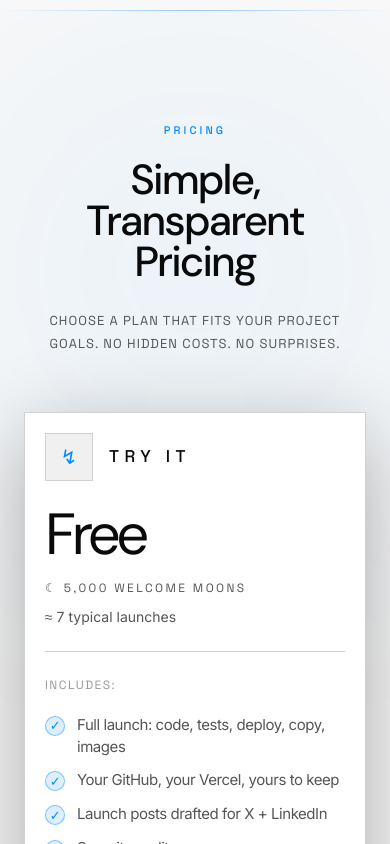
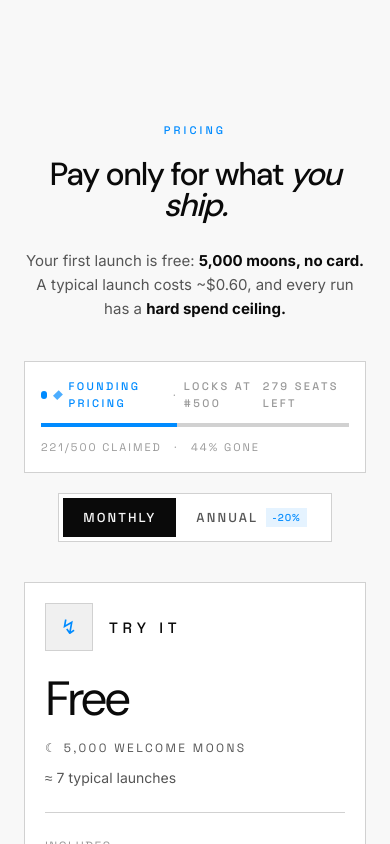
Before and after one commit to madvillax/Moonshift, a Next.js app: page / in a window 390 px wide. Shown: the part 10740-11584 px from the top of the page. Built offline with nearby package versions, Linux system fonts and the light colour scheme.

Commit message:
Pricing Section Updated

```diff
--- a/src/components/Pricing.tsx
+++ b/src/components/Pricing.tsx
@@ -1,15 +1,16 @@
 "use client";
 
-import { motion } from "framer-motion";
+import { useState } from "react";
+import { motion, AnimatePresence } from "framer-motion";
+
+type Billing = "monthly" | "annual";
 
 const plans = [
   {
     label: "Try It",
     icon: "↯",
-    price: "Free",
-    billing: "",
-    moons: "5,000 welcome moons",
-    launches: "≈ 7 typical launches",
+    monthly: { price: "Free", billing: "", moons: "5,000 welcome moons", launches: "≈ 7 typical launches" },
+    annual: { price: "Free", billing: "", moons: "5,000 welcome moons", launches: "≈ 7 typical launches" },
     includes: [
       "Full launch: code, tests, deploy, copy, images",
       "Your GitHub, your Vercel, yours to keep",
@@ -24,10 +25,8 @@ const plans = [
   {
     label: "Starter",
     icon: "▣",
-    price: "$49",
-    billing: "/ mo",
-    moons: "15,000 moons / mo",
-    launches: "≈ 21 launches / month",
+    monthly: { price: "$49", billing: "/ mo", moons: "15,000 moons / mo", launches: "≈ 21 launches / month", save: "" },
+    annual: { price: "$39", billing: "/ mo", moons: "15,000 moons / mo", launches: "≈ 21 launches / month", save: "save $120/yr" },
     includes: [
       "Iterate tab — refine without full re-runs",
       "Run scrub + replay across every project",
@@ -42,10 +41,8 @@ const plans = [
   {
     label: "Pro",
     icon: "∞",
-    price: "$99",
-    billing: "/ mo",
-    moons: "35,000 moons / mo",
-    launches: "≈ 50 launches / month",
+    monthly: { price: "$99", billing: "/ mo", moons: "35,000 moons / mo", launches: "≈ 50 launches / month", save: "" },
+    annual: { price: "$79", billing: "/ mo", moons: "35,000 moons / mo", launches: "≈ 50 launches / month", save: "save $240/yr" },
     includes: [
       "Everything in Starter",
       "Full-mode agent — deeper reasoning per phase",
@@ -60,18 +57,17 @@ const plans = [
 ];
 
 export default function Pricing() {
+  const [billing, setBilling] = useState<Billing>("monthly");
+
   return (
     <section id="pricing" className="relative overflow-hidden bg-bg-deep py-28 md:py-36">
-      <div className="pointer-events-none absolute inset-x-0 top-0 h-px bg-gradient-to-r from-transparent via-accent/40 to-transparent" />
-      <div className="pointer-events-none absolute left-1/2 top-20 h-[360px] w-[360px] -translate-x-1/2 rounded-full bg-accent/10 blur-[140px]" />
-
       <div className="relative mx-auto max-w-[1320px] px-6 lg:px-8">
         <motion.div
           initial={{ opacity: 0, y: 18 }}
           whileInView={{ opacity: 1, y: 0 }}
           viewport={{ once: true, margin: "-120px" }}
           transition={{ duration: 0.45, ease: [0.16, 1, 0.3, 1] }}
-          className="mx-auto mb-14 max-w-4xl text-center md:mb-16"
+          className="mx-auto mb-10 max-w-4xl text-center md:mb-12"
         >
           <p
             className="mb-5 text-[11px] font-medium uppercase tracking-[0.28em] text-accent"
@@ -80,33 +76,121 @@ export default function Pricing() {
             Pricing
           </p>
           <h2
-            className="text-[42px] font-medium leading-[0.98] tracking-[-0.045em] text-text-primary md:text-[72px] lg:text-[86px]"
+            className="text-[32px] font-medium leading-[0.98] tracking-[-0.045em] text-text-primary md:text-[52px] lg:text-[64px]"
             style={{ fontFamily: "var(--font-dm-sans)" }}
           >
-            Simple,
-            <br />
-            Transparent Pricing
+            Pay only for what <em className="italic">you ship.</em>
           </h2>
           <p
-            className="mx-auto mt-7 max-w-3xl text-[13px] uppercase leading-[1.75] tracking-[0.08em] text-text-secondary md:text-[15px]"
-            style={{ fontFamily: "var(--font-space-grotesk)" }}
+            className="mx-auto mt-7 max-w-3xl text-[15px] leading-[1.6] text-text-secondary md:text-[17px]"
           >
-            Choose a plan that fits your project goals. No hidden costs. No surprises.
+            Your first launch is free: <strong className="text-text-primary">5,000 moons, no card.</strong> A typical launch costs ~$0.60, and every run has a <strong className="text-text-primary">hard spend ceiling.</strong>
           </p>
         </motion.div>
 
+        <motion.div
+          initial={{ opacity: 0, y: 14 }}
+          whileInView={{ opacity: 1, y: 0 }}
+          viewport={{ once: true, margin: "-100px" }}
+          transition={{ duration: 0.4, ease: [0.16, 1, 0.3, 1] }}
+          className="mx-auto mb-10 flex max-w-[1320px] flex-col items-center justify-between gap-5 md:mb-12 md:flex-row"
+        >
+          <div className="flex w-full flex-col gap-3 rounded-none border border-border-default bg-bg-surface p-4 md:w-auto md:min-w-[520px]">
+            <div className="flex items-center justify-between">
+              <div className="flex items-center gap-2">
+                <span className="inline-block h-2 w-2 rounded-full bg-accent" />
+                <span className="inline-block h-2 w-2 rotate-45 bg-accent/70" />
+                <span
+                  className="text-[11px] font-medium uppercase tracking-[0.22em] text-accent"
+                  style={{ fontFamily: "var(--font-space-grotesk)" }}
+                >
+                  Founding Pricing
+                </span>
+                <span className="text-[11px] text-text-muted">·</span>
+                <span
+                  className="text-[11px] font-medium uppercase tracking-[0.22em] text-text-muted"
+                  style={{ fontFamily: "var(--font-space-grotesk)" }}
+                >
+                  Locks at #500
+                </span>
+              </div>
+              <span
+                className="text-[11px] font-medium uppercase tracking-[0.22em] text-text-muted"
+                style={{ fontFamily: "var(--font-space-grotesk)" }}
+              >
+                279 seats left
+              </span>
+            </div>
+            <div className="h-1 w-full bg-border-default">
+              <div className="h-full bg-accent" style={{ width: "44.2%" }} />
+            </div>
+            <div className="flex items-center gap-3 text-[11px] uppercase tracking-[0.18em] text-text-muted">
+              <span style={{ fontFamily: "var(--font-space-grotesk)" }}>221/500 claimed</span>
+              <span>·</span>
+              <span style={{ fontFamily: "var(--font-space-grotesk)" }}>44% gone</span>
+            </div>
+          </div>
+
+          <div className="relative flex items-center rounded-none border border-border-default bg-bg-surface p-1">
+            <button
+              onClick={() => setBilling("monthly")}
+              className="relative px-5 py-2.5 text-[13px] font-medium uppercase tracking-[0.16em] transition-colors duration-200"
+              style={{ fontFamily: "var(--font-space-grotesk)" }}
+            >
+              {billing === "monthly" && (
+                <motion.div
+                  layoutId="billing-pill"
+                  className="absolute inset-0 rounded-none bg-text-primary"
+                  transition={{ type: "spring", stiffness: 300, damping: 30 }}
+                />
+              )}
+              <span className={`relative z-10 ${billing === "monthly" ? "text-bg-deep" : "text-text-secondary hover:text-text-primary"}`}>
+                Monthly
+              </span>
+            </button>
+            <button
+              onClick={() => setBilling("annual")}
+              className="relative flex items-center gap-2 px-5 py-2.5 text-[13px] font-medium uppercase tracking-[0.16em] transition-colors duration-200"
+              style={{ fontFamily: "var(--font-space-grotesk)" }}
+            >
+              {billing === "annual" && (
+                <motion.div
+                  layoutId="billing-pill"
+                  className="absolute inset-0 rounded-none bg-text-primary"
+                  transition={{ type: "spring", stiffness: 300, damping: 30 }}
+                />
+              )}
+              <span className={`relative z-10 ${billing === "annual" ? "text-bg-deep" : "text-text-secondary hover:text-text-primary"}`}>
+                Annual
+              </span>
+              <span
+                className={`relative z-10 rounded-none px-1.5 py-0.5 text-[10px] font-medium uppercase tracking-[0.1em] ${
+                  billing === "annual"
+                    ? "bg-white/20 text-bg-deep"
+                    : "bg-accent/10 text-accent"
+                }`}
+              >
+                -20%
+              </span>
+            </button>
+          </div>
+        </motion.div>
+
         <div className="grid gap-4 lg:grid-cols-3 lg:gap-4">
-          {plans.map((plan, index) => (
+          <AnimatePresence mode="wait">
+            {plans.map((plan, index) => {
+              const tier = plan[billing];
+              return (
                 <motion.article
-              key={plan.label}
+                  key={`${plan.label}-${billing}`}
                   initial={{ opacity: 0, y: 22 }}
                   whileInView={{ opacity: 1, y: 0 }}
                   viewport={{ once: true, margin: "-100px" }}
                   transition={{ delay: index * 0.08, duration: 0.45, ease: [0.16, 1, 0.3, 1] }}
                   className={`group relative flex min-h-[500px] flex-col overflow-hidden border p-5 md:p-6 ${
                     plan.highlighted
-                  ? "border-accent bg-[#008bff] text-white shadow-[0_0_0_1px_rgba(0,139,255,0.24),0_32px_120px_rgba(0,139,255,0.24)]"
-                  : "border-border-default bg-bg-surface text-text-primary shadow-[0_24px_80px_rgba(0,0,0,0.32)]"
+                      ? "border-accent bg-[#008bff] text-white"
+                      : "border-border-default bg-bg-surface text-text-primary"
                   }`}
                 >
                   {plan.highlighted && (
@@ -116,22 +200,13 @@ export default function Pricing() {
                     </>
                   )}
                   <div className="relative flex flex-1 flex-col">
-                {plan.recommended && (
-                  <span
-                    className="absolute right-6 top-6 hidden border border-white/35 bg-white/10 px-3 py-2 text-[10px] uppercase tracking-[0.18em] text-white xl:inline-flex"
-                    style={{ fontFamily: "var(--font-space-grotesk)" }}
-                  >
-                    ✦ Recommended
-                  </span>
-                )}
-
                     <div className="mb-6 flex items-start gap-4">
                       <div className="flex items-center gap-4">
                         <div className={`flex h-12 w-12 shrink-0 items-center justify-center border text-xl ${plan.highlighted ? "border-white/28 bg-white/8 text-white" : "border-border-default bg-bg-elevated text-accent"}`}>
                           {plan.icon}
                         </div>
                         <h3
-                      className={`text-[17px] font-medium uppercase leading-none tracking-[0.32em] md:text-[19px] ${plan.highlighted ? "text-white" : "text-text-primary"}`}
+                          className={`text-[15px] font-medium uppercase leading-none tracking-[0.32em] md:text-[17px] ${plan.highlighted ? "text-white" : "text-text-primary"}`}
                           style={{ fontFamily: "var(--font-space-grotesk)" }}
                         >
                           {plan.label}
@@ -142,27 +217,34 @@ export default function Pricing() {
                     <div className="mb-6">
                       <div className={`flex items-end gap-3 ${plan.highlighted ? "text-white" : "text-text-primary"}`}>
                         <span
-                      className="text-[58px] font-light leading-none tracking-[-0.075em] md:text-[72px] lg:text-[64px] xl:text-[78px]"
+                          className="text-[48px] font-light leading-none tracking-[-0.075em] md:text-[58px] lg:text-[52px] xl:text-[64px]"
                           style={{ fontFamily: "var(--font-dm-sans)" }}
                         >
-                      {plan.price}
+                          {tier.price}
                         </span>
-                    {plan.billing && (
+                        {tier.billing && (
                           <span
                             className={`pb-2 text-[13px] uppercase tracking-[0.24em] ${plan.highlighted ? "text-white/68" : "text-text-secondary"}`}
                             style={{ fontFamily: "var(--font-space-grotesk)" }}
                           >
-                        {plan.billing}
+                            {tier.billing}
                           </span>
                         )}
                       </div>
+                      {"save" in tier && (tier as {save: string}).save && (
+                        <p className={`mt-2 text-[13px] tracking-[0.04em] ${plan.highlighted ? "text-white/80" : "text-accent"}`}>
+                          <span className="line-through opacity-50">{plan.monthly.price}{plan.monthly.billing}</span>
+                          <span className="ml-2">{tier.price}{tier.billing}</span>
+                          <span className="ml-2 text-[12px] uppercase tracking-[0.12em] opacity-80">· {(tier as {save: string}).save}</span>
+                        </p>
+                      )}
                       <p
                         className={`mt-4 text-[12px] uppercase leading-[1.6] tracking-[0.2em] ${plan.highlighted ? "text-white/72" : "text-text-secondary"}`}
                         style={{ fontFamily: "var(--font-space-grotesk)" }}
                       >
-                    ☾ {plan.moons}
+                        ☾ {tier.moons}
                       </p>
-                  <p className={`mt-2 text-[14px] md:text-[15px] ${plan.highlighted ? "text-white/70" : "text-text-secondary"}`}>{plan.launches}</p>
+                      <p className={`mt-2 text-[14px] md:text-[15px] ${plan.highlighted ? "text-white/70" : "text-text-secondary"}`}>{tier.launches}</p>
                     </div>
 
                     <div className={`flex-1 border-t pt-6 ${plan.highlighted ? "border-white/18" : "border-border-default"}`}>
@@ -198,7 +280,9 @@ export default function Pricing() {
                     </a>
                   </div>
                 </motion.article>
-          ))}
+              );
+            })}
+          </AnimatePresence>
         </div>
       </div>
     </section>
```
Lines whose indentation alone changed are shown as unchanged.
